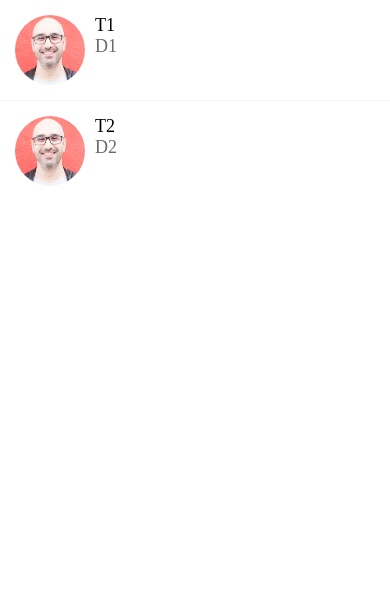
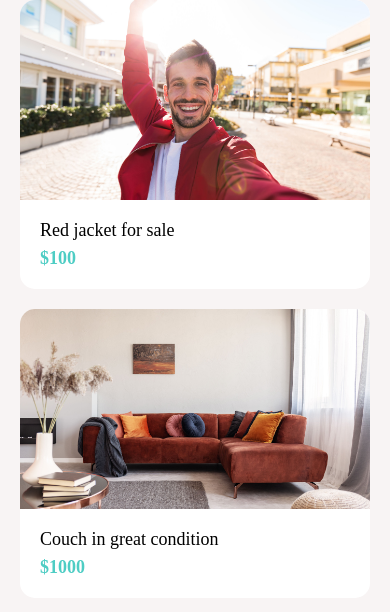
Before and after one commit to salimbene/DoneWithIt, a React Native app: screen / in a window 390 px wide. Shown: the top 612 px of the page. Built offline with nearby package versions, Linux system fonts and the light colour scheme.

Commit message:
Add new color and update dependencies

```diff
--- a/App.js
+++ b/App.js
@@ -4,12 +4,19 @@
 // import AppText from './app/components/AppText';
 // import AppButton from './app/components/AppButton';
 // import WelcomeScreen from './app/screens/WelcomeScreen';
-
 // import Card from './app/components/Card';
 // import ListingDetailsScreen from './app/screens/ListingDetailsScreen';
 // import ViewImageScreen from './app/screens/ViewImageScreen';
-import MessagesScreen from './app/screens/MessagesScreen';
+// import MessagesScreen from './app/screens/MessagesScreen';
+
+// import Icon from './app/components/Icon';
+// import Screen from './app/components/Screen';
+// import ListItem from './app/components/ListItem';
+// import Icon from './app/components/Icon';
+
+// import AccountScreen from './app/screens/AccountScreen';
+import ListingsScreen from './app/screens/ListingsScreen';
 
 export default function App() {
-  return <MessagesScreen />;
+  return <ListingsScreen />;
 }
--- /dev/null
+++ b/app/components/Icon.js
@@ -0,0 +1,28 @@
+import { StyleSheet, Text, View } from 'react-native';
+import React from 'react';
+import { MaterialCommunityIcons } from '@expo/vector-icons';
+const Icon = ({
+  name,
+  size = 40,
+  backgroundColor = '#000',
+  iconColor = '#fff',
+}) => {
+  return (
+    <View
+      style={{
+        width: size,
+        height: size,
+        borderRadius: size / 2,
+        backgroundColor,
+        justifyContent: 'center',
+        alignItems: 'center',
+      }}
+    >
+      <MaterialCommunityIcons name={name} color={iconColor} size={size * 0.5} />
+    </View>
+  );
+};
+
+export default Icon;
+
+const styles = StyleSheet.create({});
--- a/app/components/ListItem.js
+++ b/app/components/ListItem.js
@@ -1,18 +1,36 @@
 import React from 'react';
-import { View, StyleSheet, Image } from 'react-native';
+import { View, StyleSheet, Image, TouchableHighlight } from 'react-native';
+import Swipeable from 'react-native-gesture-handler/Swipeable';
+import { GestureHandlerRootView } from 'react-native-gesture-handler';
 
 import AppText from './AppText';
 import colors from '../config/colors';
 
-function ListItem({ title, subTitle, image }) {
+function ListItem({
+  title,
+  subTitle,
+  image,
+  IconComponent,
+  onPress,
+  renderRightActions,
+}) {
   return (
-    <View style={styles.container}>
-      <Image style={styles.image} source={image} />
-      <View>
-        <AppText style={styles.title}>{title}</AppText>
-        <AppText style={styles.subTitle}>{subTitle}</AppText>
-      </View>
-    </View>
+    <GestureHandlerRootView renderRightActions={renderRightActions}>
+      <Swipeable renderRightActions={renderRightActions}>
+        <TouchableHighlight underlayColor={colors.light} onPress={onPress}>
+          <View style={styles.container}>
+            {IconComponent}
+            {image && <Image style={styles.image} source={image} />}
+            <View style={styles.detailsContainer}>
+              <AppText style={styles.title}>{title}</AppText>
+              {subTitle && (
+                <AppText style={styles.subTitle}>{subTitle}</AppText>
+              )}
+            </View>
+          </View>
+        </TouchableHighlight>
+      </Swipeable>
+    </GestureHandlerRootView>
   );
 }
 
@@ -20,12 +38,16 @@
   container: {
     flexDirection: 'row',
     padding: 15,
+    backgroundColor: colors.white,
+  },
+  detailsContainer: {
+    marginLeft: 10,
+    justifyContent: 'center',
   },
   image: {
     width: 70,
     height: 70,
     borderRadius: 35,
-    marginRight: 10,
   },
   subTitle: {
     color: colors.medium,
--- /dev/null
+++ b/app/components/ListItemDeleteAction.js
@@ -0,0 +1,30 @@
+import React from 'react';
+import { StyleSheet, Text, TouchableWithoutFeedback, View } from 'react-native';
+import { MaterialCommunityIcons } from '@expo/vector-icons';
+
+import colors from '../config/colors';
+
+const ListItemDeleteAction = ({ onPress }) => {
+  return (
+    <TouchableWithoutFeedback onPress={onPress}>
+      <View style={styles.container}>
+        <MaterialCommunityIcons
+          name="trash-can"
+          size={35}
+          color={colors.white}
+        />
+      </View>
+    </TouchableWithoutFeedback>
+  );
+};
+
+export default ListItemDeleteAction;
+
+const styles = StyleSheet.create({
+  container: {
+    backgroundColor: colors.danger,
+    width: 70,
+    justifyContent: 'center',
+    alignItems: 'center',
+  },
+});
--- a/app/components/Screen.js
+++ b/app/components/Screen.js
@@ -1,14 +1,19 @@
 import React from 'react';
 import Constants from 'expo-constants';
-import { SafeAreaView, StyleSheet } from 'react-native';
+import { SafeAreaView, StyleSheet, View } from 'react-native';
 
-function Screen({ children }) {
-  return <SafeAreaView style={styles.screen}>{children}</SafeAreaView>;
+function Screen({ children, style }) {
+  return (
+    <SafeAreaView style={[styles.screen, style]}>
+      <View style={[styles.screen, style]}>{children}</View>
+    </SafeAreaView>
+  );
 }
 
 const styles = StyleSheet.create({
   screen: {
     paddingTop: Constants.statusBarHeight,
+    flex: 1,
   },
 });
 
--- a/app/config/colors.js
+++ b/app/config/colors.js
@@ -5,4 +5,5 @@
   white: '#fff',
   medium: '#6e6969',
   light: '#f8f4f4',
+  danger: '#ff5252',
 };
--- /dev/null
+++ b/app/screens/AccountScreen.js
@@ -0,0 +1,73 @@
+import { FlatList, StyleSheet, Text, View } from 'react-native';
+import React from 'react';
+
+import Screen from '../components/Screen';
+import ListItem from '../components/ListItem';
+
+import colors from '../config/colors';
+import Icon from '../components/Icon';
+import ListItemSeparatorComponent from '../components/ListItemSeparator';
+
+const menuItems = [
+  {
+    title: 'My Listings',
+    icon: {
+      name: 'format-list-bulleted',
+      backgroundColor: colors.primary,
+    },
+  },
+  {
+    title: 'My Messages',
+    icon: {
+      name: 'email',
+      backgroundColor: colors.secondary,
+    },
+  },
+];
+
+const AccountScreen = () => {
+  return (
+    <Screen style={styles.screen}>
+      <View style={styles.container}>
+        <ListItem
+          title="Mosh Hamedani"
+          subTitle="programingwithmosh@gmail.com"
+          image={require('../assets/mosh.jpg')}
+        />
+      </View>
+      <View style={styles.container}>
+        <FlatList
+          data={menuItems}
+          keyExtractor={(menuItem) => menuItem.title}
+          ItemSeparatorComponent={ListItemSeparatorComponent}
+          renderItem={({ item }) => (
+            <ListItem
+              title={item.title}
+              IconComponent={
+                <Icon
+                  name={item.icon.name}
+                  backgroundColor={item.icon.backgroundColor}
+                />
+              }
+            />
+          )}
+        />
+      </View>
+      <ListItem
+        title="Log Out"
+        IconComponent={<Icon name="logout" backgroundColor="#ffe66d" />}
+      />
+    </Screen>
+  );
+};
+
+export default AccountScreen;
+
+const styles = StyleSheet.create({
+  container: {
+    marginVertical: 20,
+  },
+  screen: {
+    backgroundColor: colors.light,
+  },
+});
--- /dev/null
+++ b/app/screens/ListingsScreen.js
@@ -0,0 +1,48 @@
+import React from 'react';
+import { FlatList, StyleSheet } from 'react-native';
+
+import Screen from '../components/Screen';
+import Card from '../components/Card';
+import colors from '../config/colors';
+
+const listings = [
+  {
+    id: 1,
+    title: 'Red jacket for sale',
+    price: 100,
+    image: require('../assets/jacket.jpg'),
+  },
+  {
+    id: 2,
+    title: 'Couch in great condition',
+    price: 1000,
+    image: require('../assets/couch.jpg'),
+  },
+];
+
+const ListingsScreen = () => {
+  return (
+    <Screen style={styles.screen}>
+      <FlatList
+        data={listings}
+        keyExtractor={(listing) => listing.id.toString()}
+        renderItem={({ item }) => (
+          <Card
+            title={item.title}
+            subTitle={'$' + item.price}
+            image={item.image}
+          />
+        )}
+      />
+    </Screen>
+  );
+};
+
+export default ListingsScreen;
+
+const styles = StyleSheet.create({
+  screen: {
+    padding: 20,
+    backgroundColor: colors.light,
+  },
+});
--- a/app/screens/MessagesScreen.js
+++ b/app/screens/MessagesScreen.js
@@ -1,11 +1,12 @@
-import React from 'react';
+import React, { useState } from 'react';
+import { FlatList, StyleSheet } from 'react-native';
 
-import { FlatList, StyleSheet } from 'react-native';
 import ListItem from '../components/ListItem';
 import Screen from '../components/Screen';
 import ListItemSeparator from '../components/ListItemSeparator';
+import ListItemDeleteAction from '../components/ListItemDeleteAction';
 
-const messages = [
+const initialMessages = [
   {
     id: 1,
     title: 'T1',
@@ -21,6 +22,13 @@
 ];
 
 function MessagesScreen(props) {
+  const [messages, setMessages] = useState(initialMessages);
+  const [refreshing, setRefreshing] = useState(false);
+  const handleDelete = (message) => {
+    // Delete the message from messages
+    setMessages(messages.filter((m) => m.id !== message.id));
+  };
+
   return (
     <Screen>
       <FlatList
@@ -31,9 +39,24 @@
             title={item.title}
             subTitle={item.description}
             image={item.image}
+            onPress={() => console.log('Message selected', item)}
+            renderRightActions={() => (
+              <ListItemDeleteAction onPress={() => handleDelete(item)} />
+            )}
           />
         )}
         ItemSeparatorComponent={ListItemSeparator}
+        refreshing={refreshing}
+        onRefresh={() => {
+          setMessages([
+            {
+              id: 2,
+              title: 'T2',
+              description: 'D2',
+              image: require('../assets/mosh.jpg'),
+            },
+          ]);
+        }}
       />
     </Screen>
   );
--- a/package.json
+++ b/package.json
@@ -16,7 +16,8 @@
     "expo-status-bar": "~1.11.1",
     "react": "18.2.0",
     "react-dom": "18.2.0",
-    "react-native": "0.73.2"
+    "react-native": "0.73.2",
+    "react-native-gesture-handler": "~2.14.0"
   },
   "devDependencies": {
     "@babel/core": "^7.20.0"
```
Also changed, not shown: 1 other file (tests, documents, lock files or other folders).
